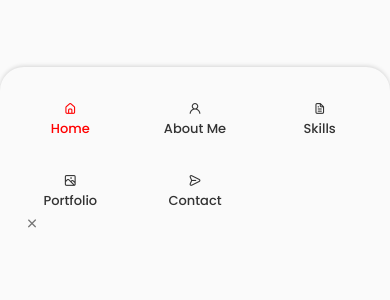
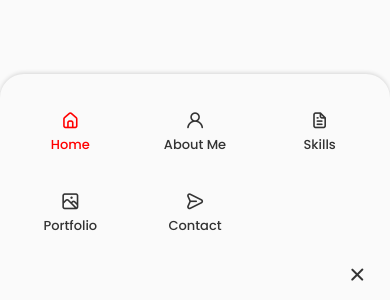
Before and after one commit to Shehan-lakshitha/Portfolio, a React (Vite) app: page / in a window 390 px wide. Shown: the part 544-844 px from the top of the page. Built offline with nearby package versions, Linux system fonts and the light colour scheme.

Commit message:
Update header navigation styles for responsiveness

```diff
--- a/src/components/header/header.css
+++ b/src/components/header/header.css
@@ -72,6 +72,23 @@
        grid-template-columns: repeat(3, 1fr);
        gap: 2rem;
     }
+
+    .nav_icon{
+        font-size: 1.2rem;
+    }
+
+    .nav_close{
+        position: absolute;
+        right: 1.3rem;
+        bottom: .5rem;
+        font-size: 1.5rem;
+        cursor: pointer;
+        color: var(--title-color);
+    }
+
+    .nav_close:hover{
+        color: red;
+    }
     .nav_icon,
     .nav_close,
     .nav_toggle{
```
